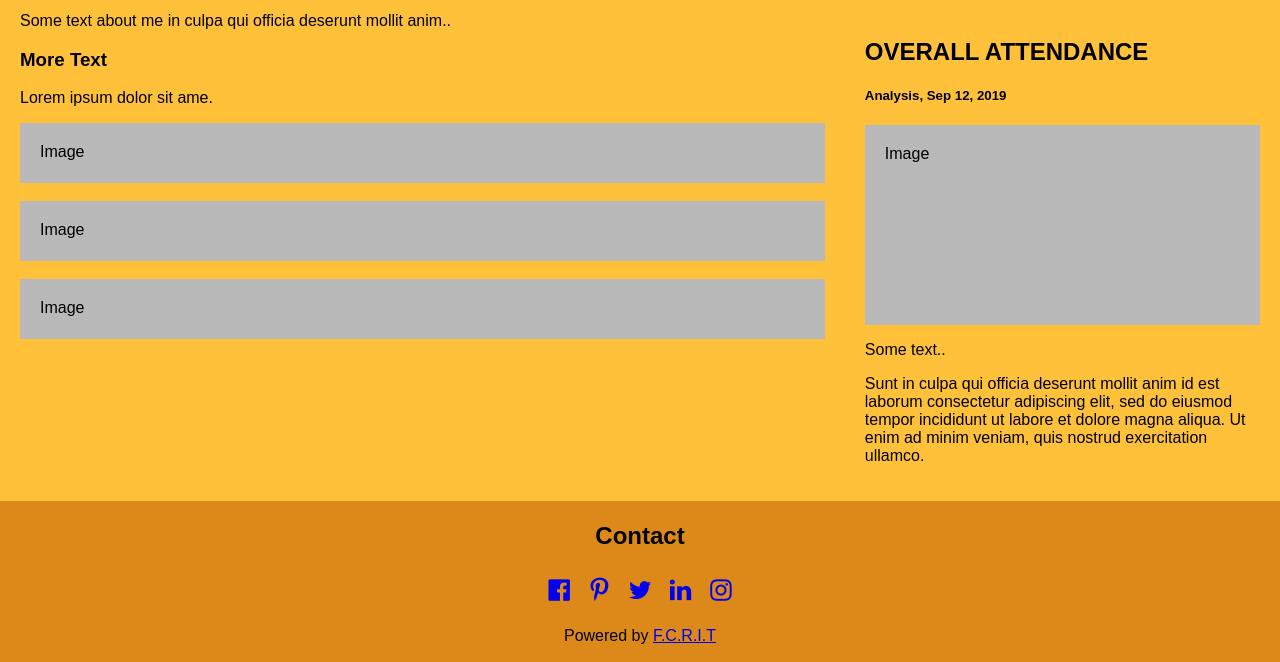
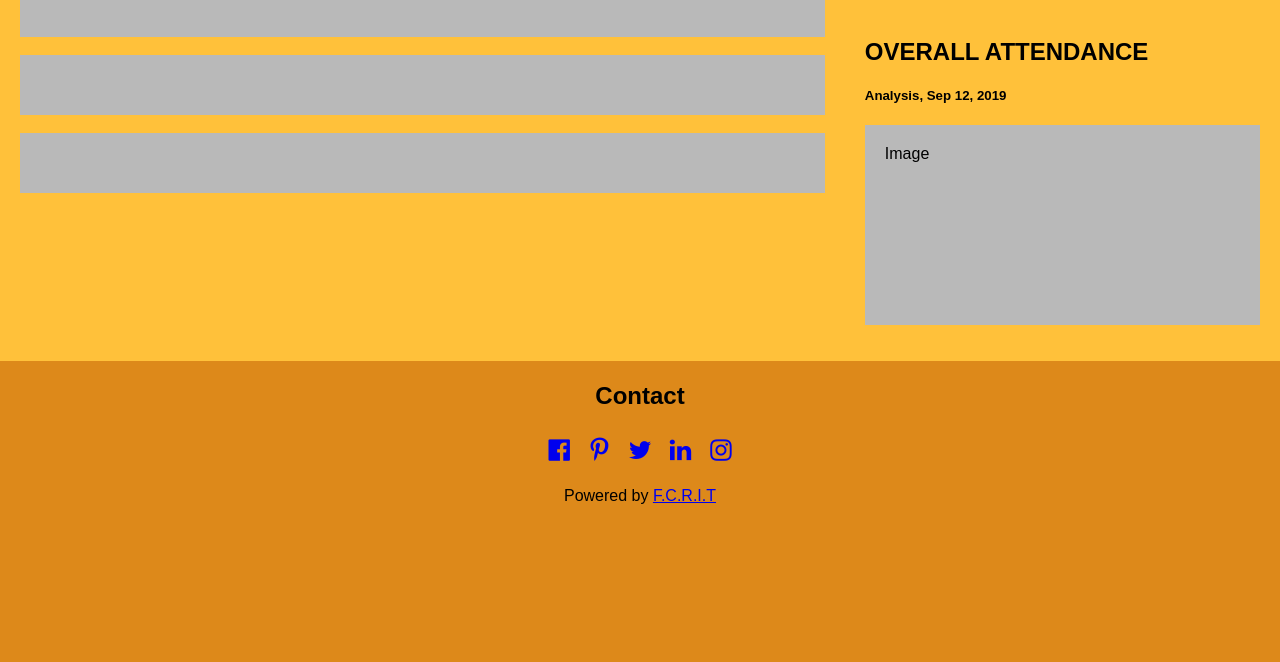
Before and after one commit to brony28/IPLproject, a PHP site: page /dashboard.php in a window 1280 px wide. Shown: the part 570-1232 px from the top of the page. After the commit the page ends 1074 px from the top, so only its background shows below. Run offline with PHP 8.4, Linux system fonts and the light colour scheme; the visitor is signed in with stand-in values (Sample User, id 1); some libraries are stand-ins or nearby versions; some web fonts are replaced.

Commit message:
kevin updates 26/9

```diff
--- a/dashboard.php
+++ b/dashboard.php
@@ -32,15 +32,15 @@ if(isset($_SESSION['log']))
 
 <div class="row">
   <div class="side">
-    <h2>About Me</h2>
-    <h5>Photo of me:</h5>
-    <div class="fakeimg" style="height:200px;">Image</div>
-    <p>Some text about me in culpa qui officia deserunt mollit anim..</p>
-    <h3>More Text</h3>
-    <p>Lorem ipsum dolor sit ame.</p>
-    <div class="fakeimg" style="height:60px;">Image</div><br>
-    <div class="fakeimg" style="height:60px;">Image</div><br>
-    <div class="fakeimg" style="height:60px;">Image</div>
+    <h2>Today's TimeTable: -</h2>
+    <h5></h5>
+    <div class="fakeimg" style="height:200px;"></div>
+    <p></p>
+    <h3></h3>
+    <p></p>
+    <div class="fakeimg" style="height:60px;"></div><br>
+    <div class="fakeimg" style="height:60px;"></div><br>
+    <div class="fakeimg" style="height:60px;"></div>
   </div>
   <div class="main">
     <h2>Overall Attendance</h2>
@@ -77,8 +77,8 @@ function drawChart() {
     <h2>OVERALL ATTENDANCE</h2>
     <h5>Analysis, Sep 12, 2019</h5>
     <div class="fakeimg" style="height:200px;">Image</div>
-    <p>Some text..</p>
-    <p>Sunt in culpa qui officia deserunt mollit anim id est laborum consectetur adipiscing elit, sed do eiusmod tempor incididunt ut labore et dolore magna aliqua. Ut enim ad minim veniam, quis nostrud exercitation ullamco.</p>
+    <p></p>
+    <p></p>
   </div>
 </div>
 
```
Also changed, not shown: attendb.php (added, +29 -0 lines), hover.html (+11 -6 lines).
